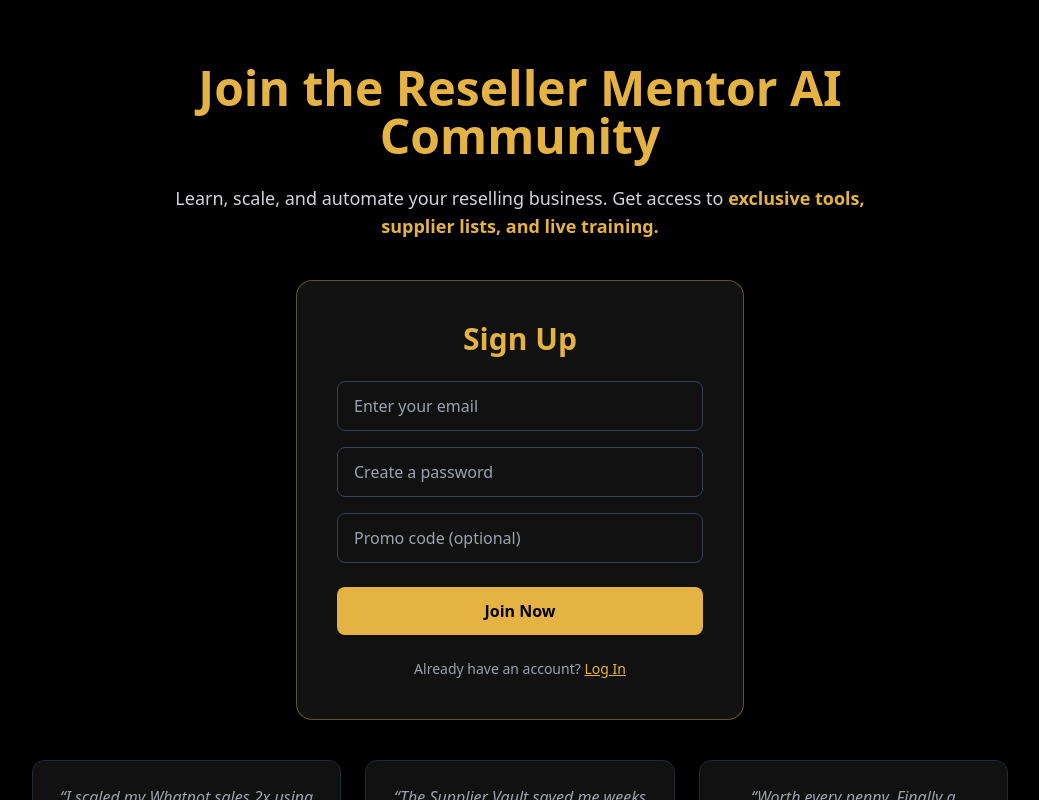
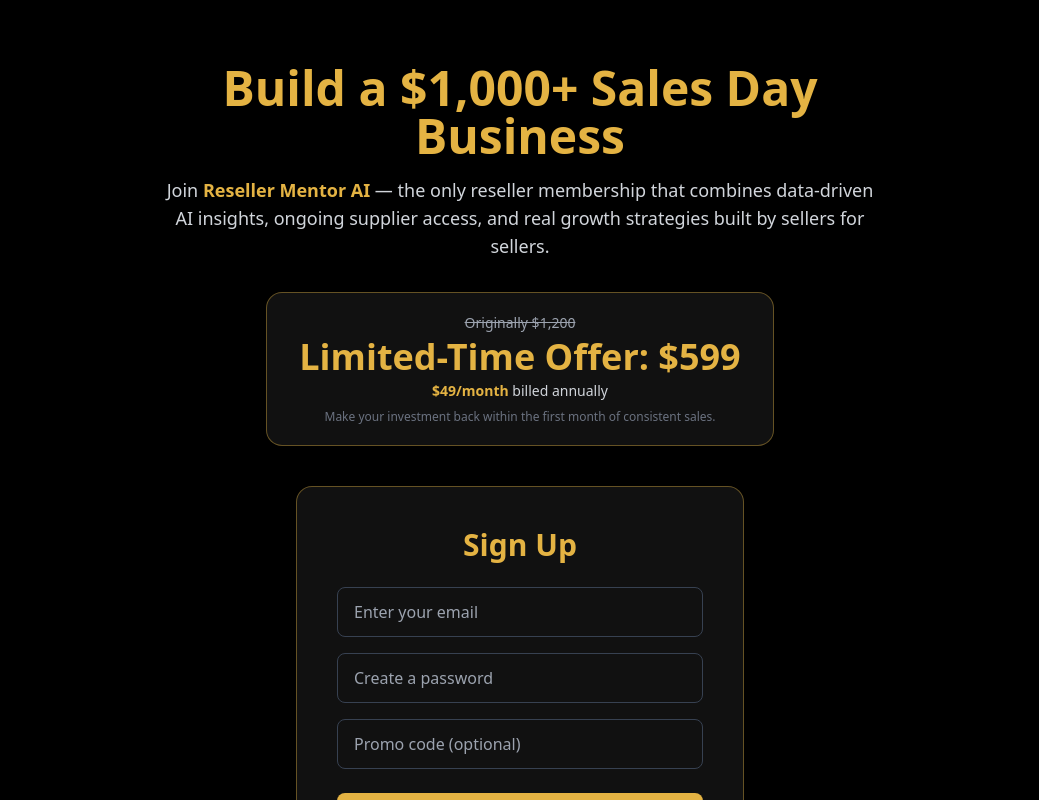
Before and after one commit to kuhnbrandyn/Reseller-Mentor-v.3, a Next.js app: page /signup in a window 1280 px wide. Shown: the top 800 px of the page, without its empty margins (120-1159 px from the left). Built offline with nearby package versions, Linux system fonts and the light colour scheme; no server answers.

Commit message:
Update page.tsx

```diff
--- a/app/signup/page.tsx
+++ b/app/signup/page.tsx
@@ -9,28 +9,22 @@ export default function SignUpPage() {
   const [password, setPassword] = useState("");
   const [promoCode, setPromoCode] = useState("");
   const [loading, setLoading] = useState(false);
-
-  // Waitlist states
   const [waitlistEmail, setWaitlistEmail] = useState("");
   const [joiningWaitlist, setJoiningWaitlist] = useState(false);
-
   const router = useRouter();
 
-  // --- SIGNUP FUNCTION ---
   const handleSignup = async () => {
     if (!email) return alert("Please enter your email.");
     if (!password) return alert("Please create a password before continuing.");
     setLoading(true);
 
     try {
-      // ✅ Promo bypass
       if (promoCode === "ADMINFREE" || promoCode === "TESTACCESS") {
         alert("Promo accepted! Redirecting to dashboard...");
         router.push("/dashboard");
         return;
       }
 
-      // ✅ Create Supabase user
       const { data, error } = await supabase.auth.signUp({
         email: email.trim(),
         password: password.trim(),
@@ -42,9 +36,6 @@ export default function SignUpPage() {
         return;
       }
 
-      console.log("✅ Supabase signup success:", data);
-
-      // ✅ Redirect to Terms page before checkout
       if (data?.user) {
         router.push(`/terms?email=${encodeURIComponent(email)}`);
         return;
@@ -57,7 +48,6 @@ export default function SignUpPage() {
     }
   };
 
-  // --- WAITLIST FUNCTION ---
   const handleWaitlistJoin = async () => {
     if (!waitlistEmail) return alert("Please enter your email to join the waitlist.");
     setJoiningWaitlist(true);
@@ -82,15 +72,28 @@ export default function SignUpPage() {
     <main className="min-h-screen bg-black text-white flex flex-col items-center">
       {/* === HERO === */}
       <section className="text-center mt-16 max-w-3xl px-6">
-        <h1 className="text-5xl font-extrabold text-[#E4B343] mb-6">
-          Join the Reseller Mentor AI Community
+        <h1 className="text-5xl font-extrabold text-[#E4B343] mb-4">
+          Build a $1,000+ Sales Day Business
         </h1>
-        <p className="text-gray-300 mb-10 text-lg">
-          Learn, scale, and automate your reselling business. Get access to{" "}
-          <span className="text-[#E4B343] font-semibold">
-            exclusive tools, supplier lists, and live training.
-          </span>
+        <p className="text-gray-300 text-lg mb-8">
+          Join <span className="text-[#E4B343] font-semibold">Reseller Mentor AI</span> —
+          the only reseller membership that combines data-driven AI insights, ongoing supplier
+          access, and real growth strategies built by sellers for sellers.
         </p>
+
+        {/* === PRICE CUT VISUAL === */}
+        <div className="inline-block bg-[#111] border border-[#E4B343]/40 px-8 py-5 rounded-2xl shadow-lg mb-10">
+          <p className="text-gray-400 text-sm line-through">Originally $1,200</p>
+          <p className="text-4xl font-bold text-[#E4B343] mt-1">
+            Limited-Time Offer: $599
+          </p>
+          <p className="text-gray-300 text-sm mt-1">
+            <span className="text-[#E4B343] font-semibold">$49/month</span> billed annually
+          </p>
+          <p className="text-xs text-gray-500 mt-2">
+            Make your investment back within the first month of consistent sales.
+          </p>
+        </div>
       </section>
 
       {/* === FORM === */}
```
